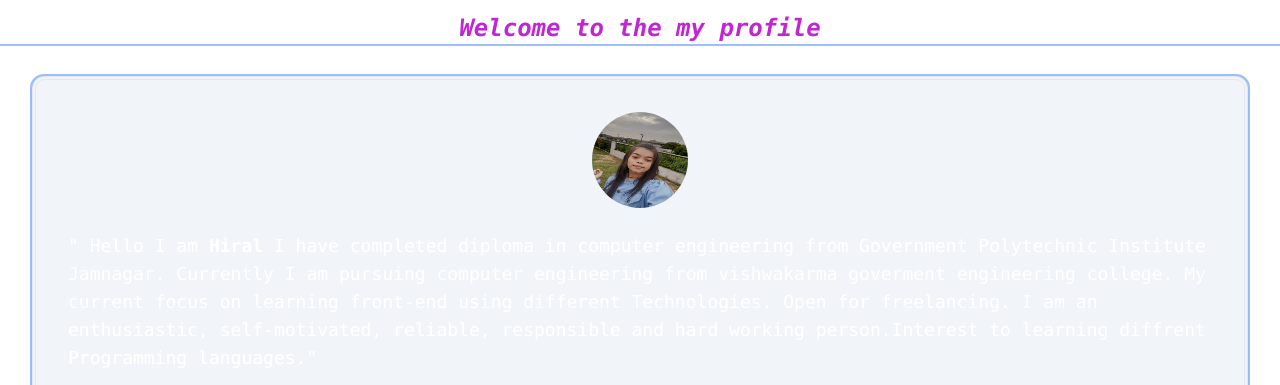
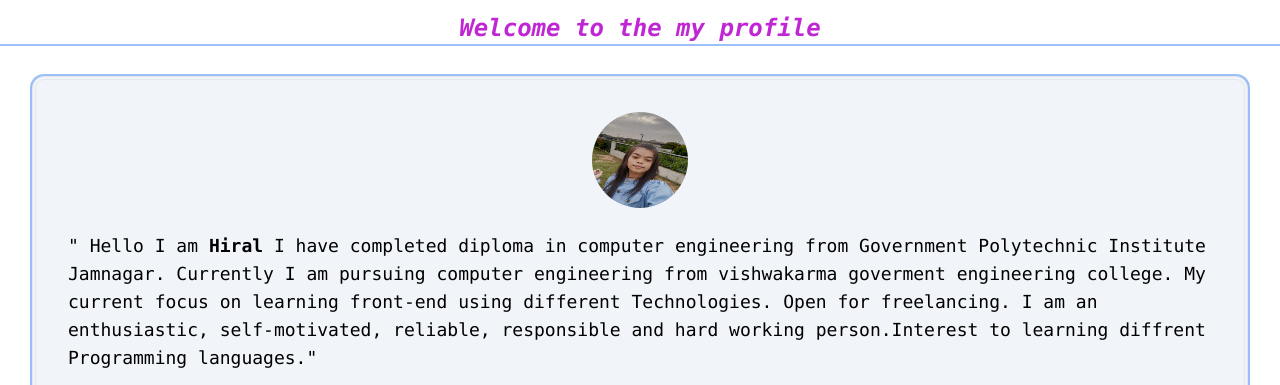
Before and after one commit to hiral2212/Profile_card, a plain HTML site: page index.html in a window 1280 px wide. Shown: the top 385 px of the page. Drawn offline with nearby package versions, Linux system fonts and the light colour scheme.

Commit message:
Update index.html

```diff
--- a/index.html
+++ b/index.html
@@ -25,7 +25,7 @@
       <img class="w-24 h-24 rounded-full mx-auto" src="hiral.jpeg" alt="" width="384" height="512">
       <div class="pt-6 space-y-4">
         <blockquote>
-          <p class="text-lg font-medium text-white font-mono hover:font-serif ">
+          <p class="text-lg font-medium text-black font-mono hover:font-serif ">
 
             " Hello I am <strong>Hiral </strong> I have completed diploma in computer engineering
             from Government Polytechnic Institute Jamnagar. Currently I am pursuing computer engineering
```
